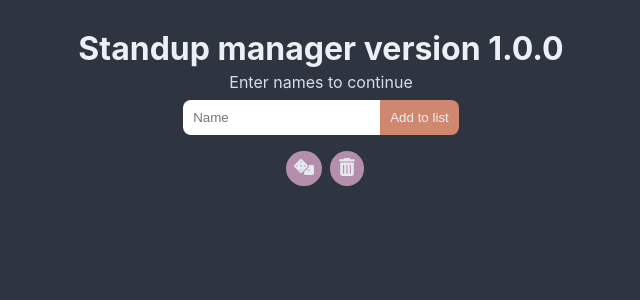
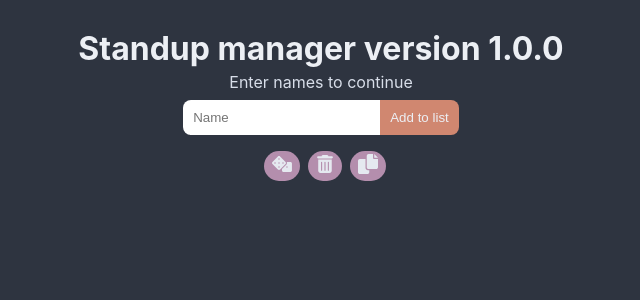
Before and after one commit to araucaria223/standup-manager, a React (Create React App) app: page / in a window 1280 px wide. Shown: the top 300 px of the page, without its empty margins (319-959 px from the left). Built offline with nearby package versions, Linux system fonts and the light colour scheme.

Commit message:
Added copy to clipboard button

```diff
--- a/src/App.css
+++ b/src/App.css
@@ -34,14 +34,12 @@ body {
   color: #eceff4;
   border: 2px solid transparent;
   padding: 0.5rem;
-  outline: none;
 
   border-top-right-radius: 8px;
   border-bottom-right-radius: 8px;
 }
 
-.add-button:active,
-.add-button:focus {
+.add-button:active {
   border: 2px solid #bf616a;
 }
 
@@ -53,36 +51,6 @@ input {
   border-bottom-left-radius: 8px;
 }
 
-input:focus-visible {
-  outline: none;
-}
-
-.random-button,
-.clear-button {
-  background-color: #B48EAD;
-  border: 2px solid transparent;
-  border-radius: 20px;
-  margin-left: 0.5rem;
-  padding-block: 0.25rem;
-}
-
-.random-button svg *,
-.clear-button svg * {
-  fill: #E5E9F0;
-}
-
-.random-button:active,
-.random-button:focus,
-.clear-button:active,
-.clear-button:focus {
-  border: 2px solid #D8DEE9;
-}
-
-.random-button:focus-visible,
-.clear-button:focus-visible {
-  outline: none;
-}
-
 .button-container {
   display: flex;
   justify-content: center;
@@ -90,12 +58,32 @@ input:focus-visible {
   margin: 1rem;
 }
 
+.button-container button {
+  background-color: #B48EAD;
+  border: 2px solid transparent;
+  border-radius: 20px;
+  margin-left: 0.5rem;
+  padding-block: 0.1rem;
+  align-items: center;
+  justify-items: center;
+}
+
+.button-container button svg * {
+  fill: #E5E9F0;
+}
+
+.button-container button:active {
+  border: 2px solid #D8DEE9;
+}
+
+
 .item-remove-button {
   opacity: 0;
   background-color: #BF616A;
   color: #D8DEE9;
   border: 2px solid transparent;
   border-radius: 20px;
+  padding-left: 0.2rem;
 }
 
 ol {
--- a/src/App.js
+++ b/src/App.js
@@ -37,6 +37,14 @@ function App() {
     setNames([ ...names ]);
   }
 
+  function handleCopy(event) {
+    let copyText = "";
+    names.forEach((name, index) => {
+      copyText += `${index + 1}. ${name}\n`
+    })
+    navigator.clipboard.writeText(copyText);
+  }
+
   return (
     <>
       <div className="content-wrapper">
@@ -71,6 +79,9 @@ function App() {
           <button type="button" className="clear-button" data-testid="clearButton" onClick={(event) => handleClear(event)}>
             <svg height="18" width="18" xmlns="http://www.w3.org/2000/svg" viewBox="0 0 448 512"><path d="M135.2 17.69C140.6 6.848 151.7 0 163.8 0H284.2C296.3 0 307.4 6.848 312.8 17.69L320 32H416C433.7 32 448 46.33 448 64C448 81.67 433.7 96 416 96H32C14.33 96 0 81.67 0 64C0 46.33 14.33 32 32 32H128L135.2 17.69zM31.1 128H416V448C416 483.3 387.3 512 352 512H95.1C60.65 512 31.1 483.3 31.1 448V128zM111.1 208V432C111.1 440.8 119.2 448 127.1 448C136.8 448 143.1 440.8 143.1 432V208C143.1 199.2 136.8 192 127.1 192C119.2 192 111.1 199.2 111.1 208zM207.1 208V432C207.1 440.8 215.2 448 223.1 448C232.8 448 240 440.8 240 432V208C240 199.2 232.8 192 223.1 192C215.2 192 207.1 199.2 207.1 208zM304 208V432C304 440.8 311.2 448 320 448C328.8 448 336 440.8 336 432V208C336 199.2 328.8 192 320 192C311.2 192 304 199.2 304 208z"/></svg>
           </button>
+          <button type="button" className="copy-button" data-testid="copyButton" onClick={(event) => handleCopy(event)}>
+            <svg height="20" width="20" xmlns="http://www.w3.org/2000/svg" viewBox="0 0 512 512"><path d="M384 96L384 0h-112c-26.51 0-48 21.49-48 48v288c0 26.51 21.49 48 48 48H464c26.51 0 48-21.49 48-48V128h-95.1C398.4 128 384 113.6 384 96zM416 0v96h96L416 0zM192 352V128h-144c-26.51 0-48 21.49-48 48v288c0 26.51 21.49 48 48 48h192c26.51 0 48-21.49 48-48L288 416h-32C220.7 416 192 387.3 192 352z"/></svg>
+          </button>
         </div>
         <ol data-testid="nameList">
           {names
```
